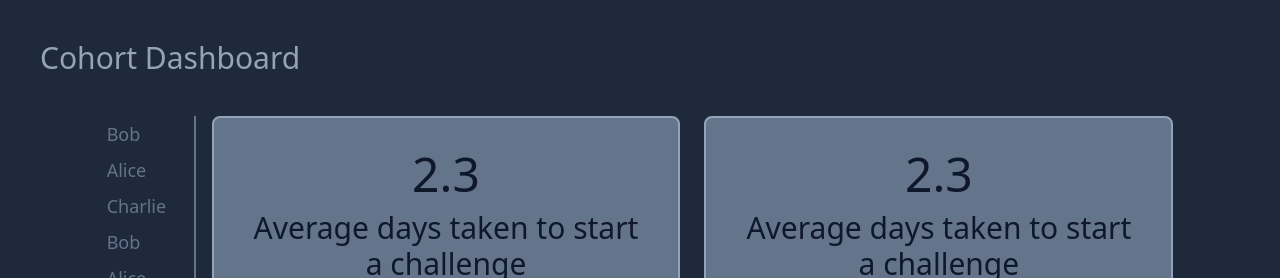
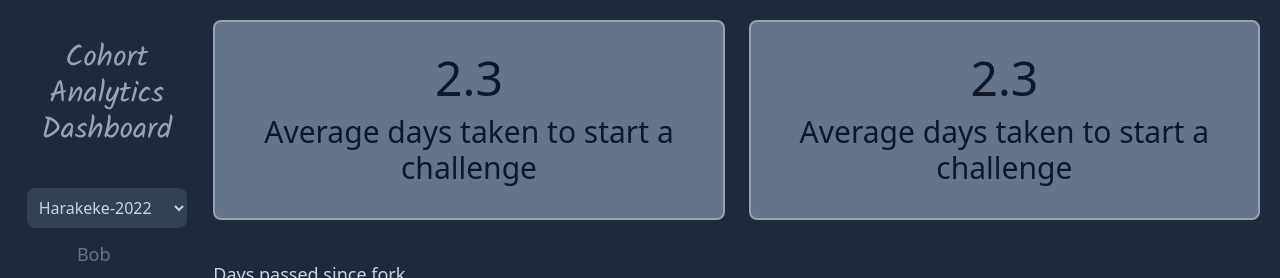
Before and after one commit to AhmedAnwarHafez/cohort-analytics-dashboard, a SvelteKit app: page / in a window 1280 px wide. Shown: the top 278 px of the page. Built offline with nearby package versions, Linux system fonts and the light colour scheme.

Commit message:
fix layout

```diff
--- a/src/routes/+layout.svelte
+++ b/src/routes/+layout.svelte
@@ -5,18 +5,36 @@
 	 * @type {string[]}
 	 */
 	let names = [].concat(...new Array(11).fill(['Bob', 'Alice', 'Charlie']));
+	let cohorts = [
+		'Harakeke-2022',
+		'Kahikatea-2022',
+		'Matai-2022',
+		'Pohutukawa-2022',
+		'Horoeka-2022'
+	];
 </script>
 
-<h1 class="p-10 text-3xl text-slate-400">Cohort Dashboard</h1>
-<main class="m-auto grid w-5/6 grid-cols-12">
-	<aside class="w-auto border-r-2 border-r-slate-500">
+<main class="m-auto flex">
+	<aside class="flex flex-none basis-1/6 flex-col items-center">
+		<h1 class="p-10 text-center font-display text-3xl text-slate-400">
+			Cohort Analytics Dashboard
+		</h1>
+		<select
+			name="cohorts"
+			id="cohorts"
+			class="mb-2 w-40 rounded-lg bg-slate-700 p-2 text-slate-300"
+		>
+			{#each cohorts as cohort}
+				<option value={cohort}>{cohort}</option>
+			{/each}
+		</select>
 		<ul class="text-lg text-slate-500">
 			{#each names as name}
 				<li class="py-1">{name}</li>
 			{/each}
 		</ul>
 	</aside>
-	<section class="col-span-11 ml-4">
+	<section class="col-span-11 mt-5 mr-5 w-1/6 grow">
 		<slot />
 	</section>
 </main>
```
